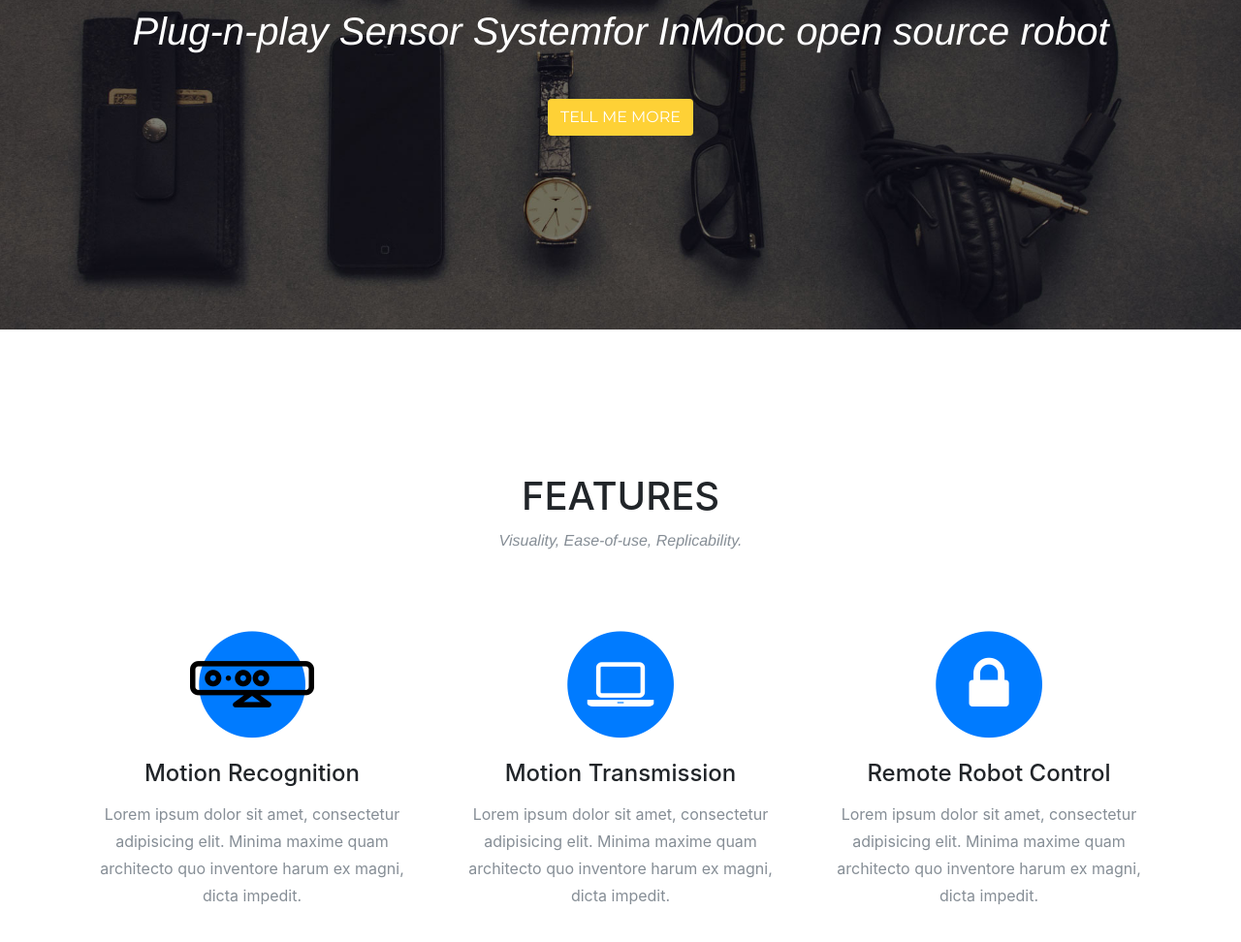
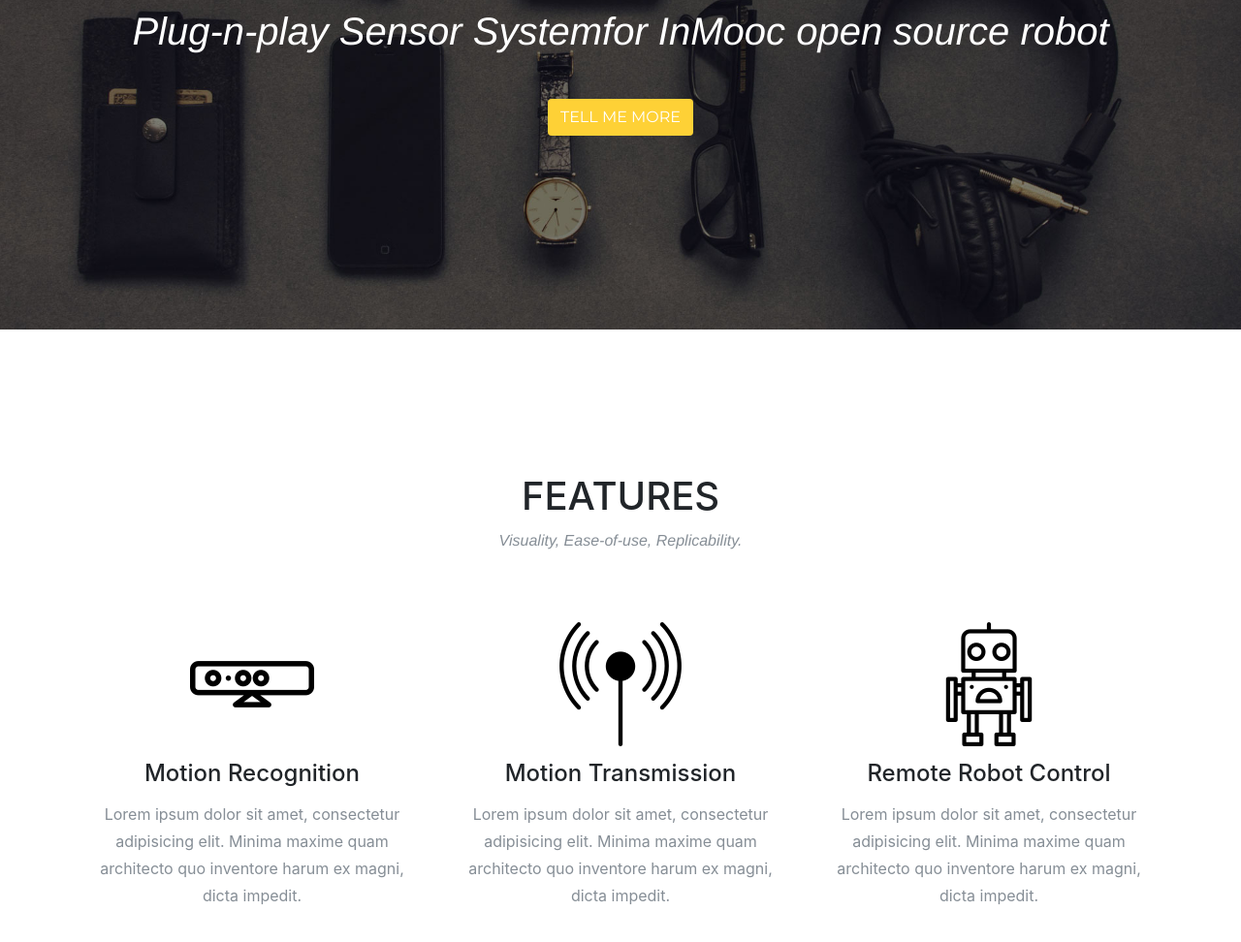
Before and after one commit to avaniyu/Aalto_Protopaja_ProjPage, a website with bundled scripts: page index.html in a window 1280 px wide. Shown: the part 288-1260 px from the top of the page at 97% size. Built offline with nearby package versions, Linux system fonts and the light colour scheme; a web font is replaced by a local one.

Commit message:
Update index.html

```diff
--- a/index.html
+++ b/index.html
@@ -78,8 +78,8 @@
         <div class="row text-center">
           <div class="col-md-4">
             <span class="fa-stack fa-4x">
-              <i class="fa fa-circle fa-stack-2x text-primary"></i>
-              <!-- <img class="rounded-circle img-fluid" src="img/features/kinect.png" alt=""> -->
+<!--               <i class="fa fa-circle fa-stack-2x text-primary"></i>
+ -->              <!-- <img class="rounded-circle img-fluid" src="img/features/kinect.png" alt=""> -->
               <img class="fa fa-shopping-cart fa-stack-1x fa-inverse" src="img/features/kinect.png" alt="">
 <!--               <i class="fa fa-shopping-cart fa-stack-1x fa-inverse"></i>
  -->            </span>
@@ -88,16 +88,18 @@
           </div>
           <div class="col-md-4">
             <span class="fa-stack fa-4x">
-              <i class="fa fa-circle fa-stack-2x text-primary"></i>
-              <i class="fa fa-laptop fa-stack-1x fa-inverse"></i>
+              <img class="fa fa-shopping-cart fa-stack-1x fa-inverse" src="img/features/wifi.png" alt="">
+<!--               <i class="fa fa-circle fa-stack-2x text-primary"></i>
+              <i class="fa fa-laptop fa-stack-1x fa-inverse"></i> -->
             </span>
             <h4 class="service-heading">Motion Transmission</h4>
             <p class="text-muted">Lorem ipsum dolor sit amet, consectetur adipisicing elit. Minima maxime quam architecto quo inventore harum ex magni, dicta impedit.</p>
           </div>
           <div class="col-md-4">
             <span class="fa-stack fa-4x">
-              <i class="fa fa-circle fa-stack-2x text-primary"></i>
-              <i class="fa fa-lock fa-stack-1x fa-inverse"></i>
+              <img class="fa fa-shopping-cart fa-stack-1x fa-inverse" src="img/features/robot.png" alt="">
+<!--               <i class="fa fa-circle fa-stack-2x text-primary"></i>
+              <i class="fa fa-lock fa-stack-1x fa-inverse"></i> -->
             </span>
             <h4 class="service-heading">Remote Robot Control</h4>
             <p class="text-muted">Lorem ipsum dolor sit amet, consectetur adipisicing elit. Minima maxime quam architecto quo inventore harum ex magni, dicta impedit.</p>
```
